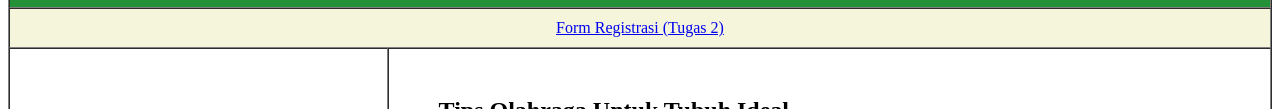
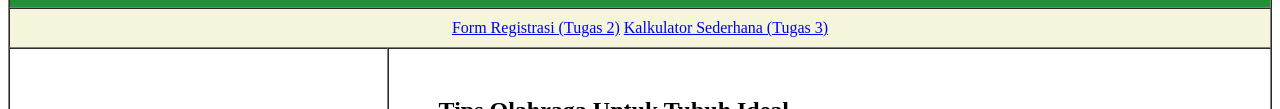
Before and after one commit to syalikha/Tugas-Individu, a plain HTML site: page index.html in a window 1280 px wide. Shown: the part 223-332 px from the top of the page. Drawn offline with Linux system fonts and the light colour scheme.

Commit message:
Update index.html

```diff
--- a/index.html
+++ b/index.html
@@ -14,6 +14,7 @@
            <tr style="background-color:rgb(245, 245, 220);">
             <td colspan="2" style="text-align:center">
                 <a href=https://syalikha.github.io/form1-website/>Form Registrasi (Tugas 2)</a>
+                <a href=https://syalikha.github.io/Kalkulator-web/>Kalkulator Sederhana (Tugas 3)</a>
             </td>
            </tr>
         <!-- Sidebar -->
@@ -70,4 +71,5 @@
            </tr>
         </table>
     </body>
+
 </html>
```
